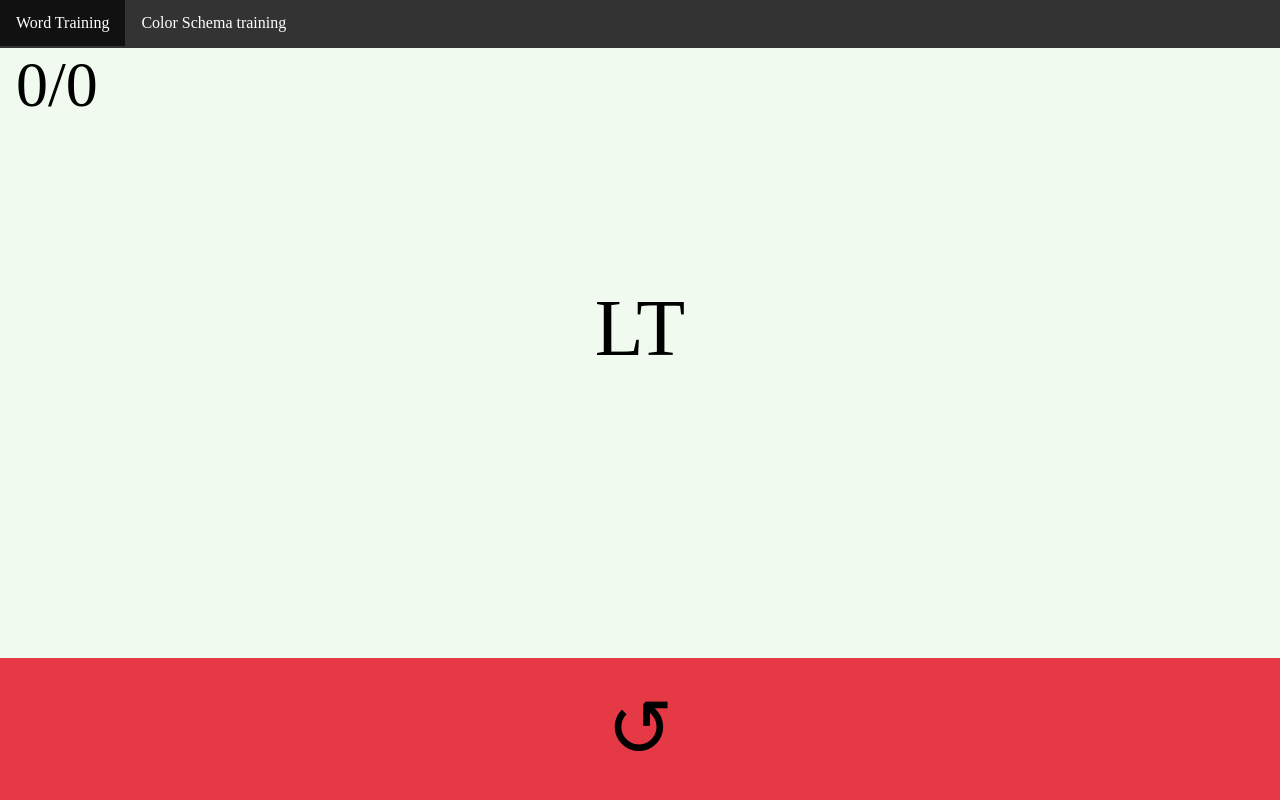
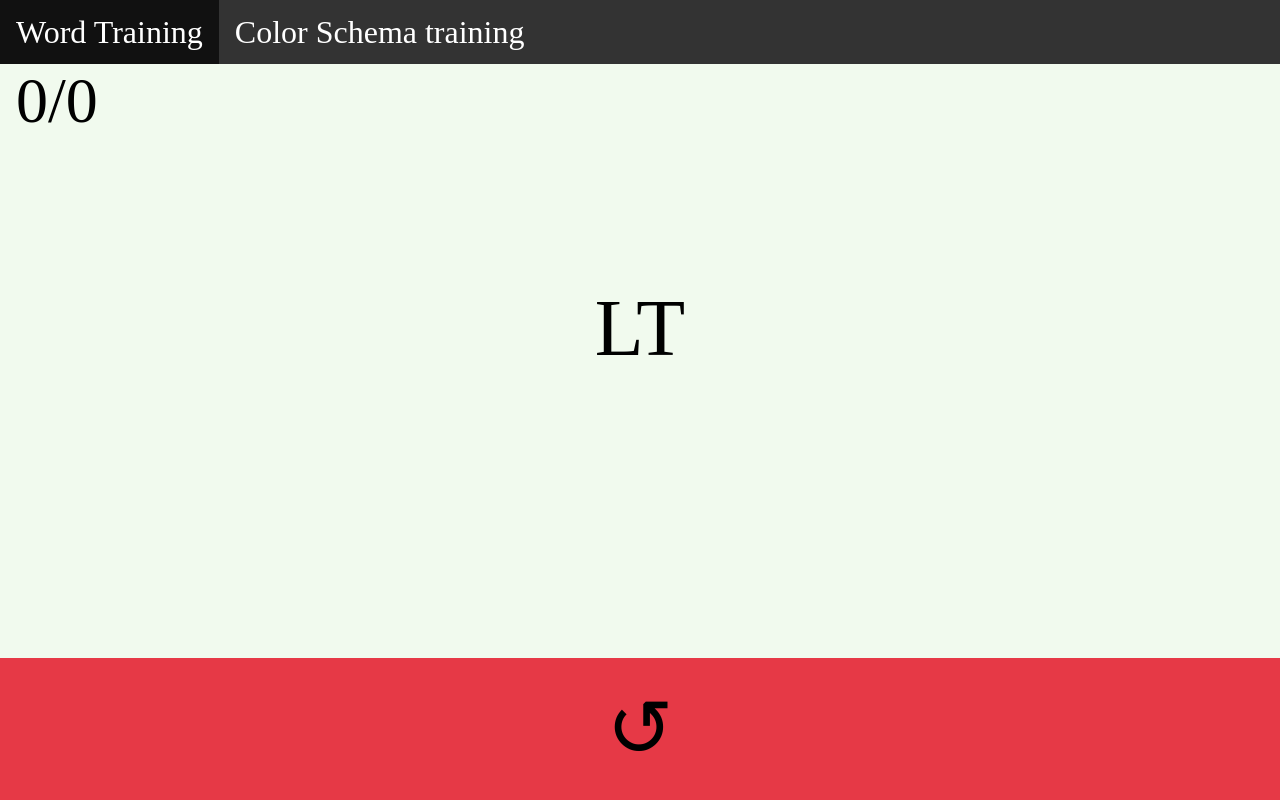
Before and after one commit to Moreno1996/3x3BlindTrainer, a plain HTML site: page index.html in a window 1280 px wide. Drawn offline with Linux system fonts and the light colour scheme.

Commit message:
Small css changes

```diff
--- a/colorscheme/style.css
+++ b/colorscheme/style.css
@@ -90,7 +90,7 @@ ul {
     padding: 0;
     overflow: hidden;
     background-color: #333;
-	height:3rem;
+	height:4rem;
 	position: absolute;
     top: 0;
     left: 0;
@@ -106,6 +106,7 @@ li {
 li a {
     display: block;
     color: white;
+	font-size:2rem;
     text-align: center;
     padding: 14px 16px;
     text-decoration: none;
--- a/style.css
+++ b/style.css
@@ -99,7 +99,7 @@ margin: auto;
 #counter{
 	    position: absolute;
     left: 1rem;
-	top: 3rem;
+	top: 4rem;
     font-size: 4em;
     z-index: 10;
 }
@@ -110,7 +110,7 @@ ul {
     padding: 0;
     overflow: hidden;
     background-color: #333;
-	height:3rem;
+	height:4rem;
 	position: absolute;
     top: 0;
     left: 0;
@@ -126,6 +126,7 @@ li {
 li a {
     display: block;
     color: white;
+	font-size:2rem;
     text-align: center;
     padding: 14px 16px;
     text-decoration: none;
```
